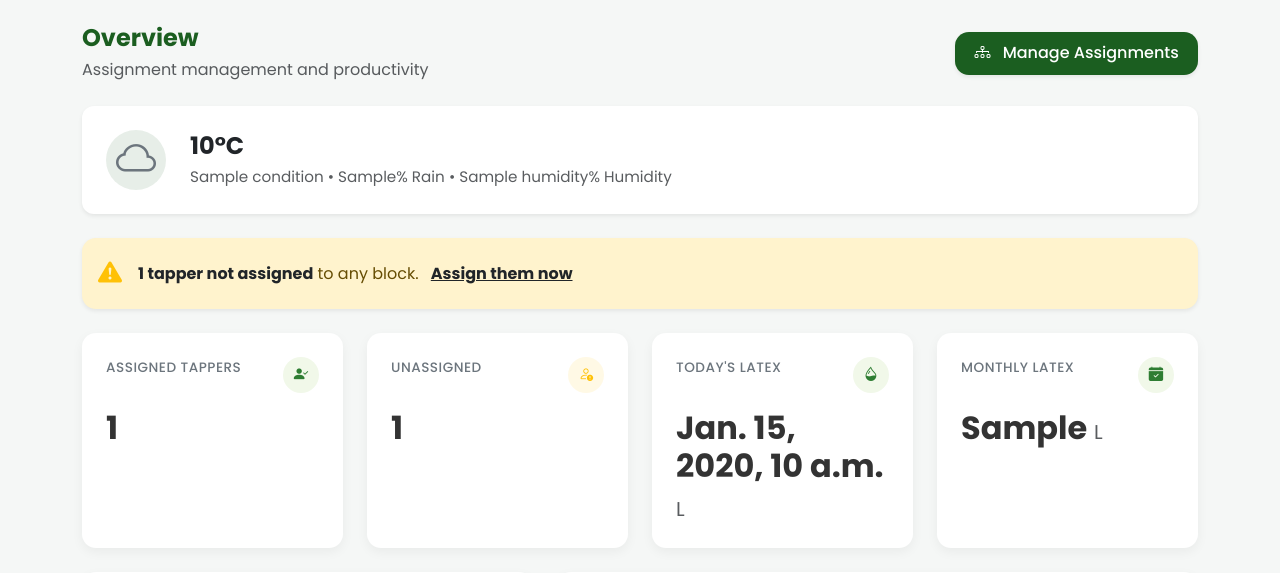
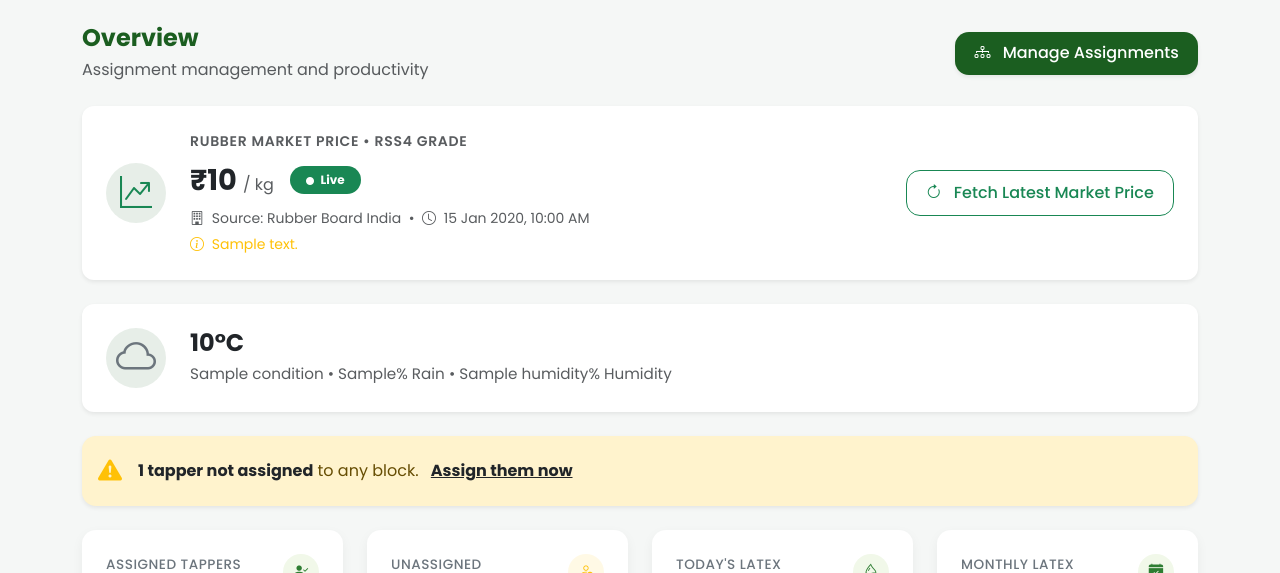
Before and after one commit to ashishprince/rubbersystem, a Django app: template templates/dashboard_manager.html in a window 1280 px wide. Shown: the top 573 px of the page. Run offline with Django 5.2, Linux system fonts and the light colour scheme; the template is opened without the code that fills it: most values are stand-ins (such as "Sample title", 1, 10 or a date in 2020).

Commit message:
Add Live Rubber Market Price feature: MarketPrice model, service, AJAX fetch, dashboard card

```diff
--- a/core/urls.py
+++ b/core/urls.py
@@ -53,4 +53,7 @@ urlpatterns = [
 
     # My Profile
     path('profile/', views.my_profile, name='my_profile'),
+
+    # Market Price (Manager only)
+    path('market-price/fetch/', views.fetch_market_price, name='fetch_market_price'),
 ]
--- a/templates/dashboard_manager.html
+++ b/templates/dashboard_manager.html
@@ -18,8 +18,137 @@
     </a>
 </div>
 
+<!-- Rubber Market Price Card -->
+<div class="card border-0 shadow-sm mb-4 fade-in" style="border-radius: 12px; overflow: hidden;" id="market-price-card">
+    <div class="card-body p-4">
+        <div class="d-flex align-items-center justify-content-between flex-wrap gap-3">
+
+            <!-- Left: Price Info -->
+            <div class="d-flex align-items-center gap-4">
+                <div class="rounded-circle d-flex align-items-center justify-content-center"
+                    style="width: 60px; height: 60px; background-color: rgba(27, 94, 32, 0.1); flex-shrink:0;">
+                    <i class="bi bi-graph-up-arrow text-success fs-2"></i>
+                </div>
+                <div>
+                    <div class="text-muted small fw-semibold text-uppercase mb-1" style="letter-spacing:.05em;">
+                        Rubber Market Price &bull; RSS4 Grade
+                    </div>
+                    <div class="d-flex align-items-center gap-3">
+                        <span id="mp-price" class="fw-bold text-dark" style="font-size: 1.8rem;">
+                            {% if market_price_data.price %}
+                            ₹{{ market_price_data.price }} <span class="fs-6 text-muted fw-normal">/ kg</span>
+                            {% else %}
+                            <span class="text-muted fs-5">--</span>
+                            {% endif %}
+                        </span>
+                        <span id="mp-status-badge"
+                            class="badge rounded-pill px-3 py-2
+                            {% if market_price_data.status == 'live' %}bg-success{% elif market_price_data.status == 'cached' %}bg-warning text-dark{% else %}bg-secondary{% endif %}">
+                            {% if market_price_data.status == 'live' %}
+                            <i class="bi bi-circle-fill me-1" style="font-size:.5rem;"></i> Live
+                            {% elif market_price_data.status == 'cached' %}
+                            <i class="bi bi-clock-history me-1"></i> Cached
+                            {% else %}
+                            <i class="bi bi-exclamation-circle me-1"></i> Unavailable
+                            {% endif %}
+                        </span>
+                    </div>
+                    <div class="text-muted small mt-1">
+                        <i class="bi bi-building me-1"></i> Source: Rubber Board India &nbsp;&bull;&nbsp;
+                        <i class="bi bi-clock me-1"></i>
+                        <span id="mp-updated">
+                            {% if market_price_data.fetched_at %}
+                            {{ market_price_data.fetched_at|date:"d M Y, g:i A" }}
+                            {% else %}
+                            Not fetched yet
+                            {% endif %}
+                        </span>
+                    </div>
+                    {% if market_price_data.message %}
+                    <div class="text-warning small mt-1">
+                        <i class="bi bi-info-circle me-1"></i> {{ market_price_data.message }}
+                    </div>
+                    {% endif %}
+                </div>
+            </div>
+
+            <!-- Right: Fetch Button -->
+            <div>
+                <button id="mp-fetch-btn" class="btn btn-outline-success" onclick="fetchMarketPrice()"
+                    title="Fetch latest RSS4 price from Rubber Board India">
+                    <i class="bi bi-arrow-clockwise me-2" id="mp-fetch-icon"></i>
+                    Fetch Latest Market Price
+                </button>
+                <div id="mp-fetch-msg" class="text-muted small mt-1 text-end" style="display:none;"></div>
+            </div>
+        </div>
+    </div>
+</div>
+
+<script>
+    function fetchMarketPrice() {
+        const btn = document.getElementById('mp-fetch-btn');
+        const icon = document.getElementById('mp-fetch-icon');
+        const msg = document.getElementById('mp-fetch-msg');
+
+        btn.disabled = true;
+        icon.classList.add('spin-icon');
+        msg.style.display = 'none';
+
+        fetch("{% url 'fetch_market_price' %}", {
+            method: 'POST',
+            headers: {
+                'X-CSRFToken': '{{ csrf_token }}',
+                'Content-Type': 'application/json',
+            },
+        })
+            .then(r => r.json())
+            .then(data => {
+                if (data.price) {
+                    document.getElementById('mp-price').innerHTML =
+                        '₹' + parseFloat(data.price).toFixed(2) + ' <span class="fs-6 text-muted fw-normal">/ kg</span>';
+                }
+                const badge = document.getElementById('mp-status-badge');
+                if (data.status === 'live') {
+                    badge.className = 'badge rounded-pill px-3 py-2 bg-success';
+                    badge.innerHTML = '<i class="bi bi-circle-fill me-1" style="font-size:.5rem;"></i> Live';
+                } else {
+                    badge.className = 'badge rounded-pill px-3 py-2 bg-warning text-dark';
+                    badge.innerHTML = '<i class="bi bi-clock-history me-1"></i> Cached';
+                }
+                if (data.fetched_at) {
+                    document.getElementById('mp-updated').textContent = data.fetched_at;
+                }
+                msg.style.display = 'block';
+                msg.textContent = data.success ? '✅ Updated successfully.' : '⚠️ ' + data.message;
+            })
+            .catch(() => {
+                msg.style.display = 'block';
+                msg.textContent = '⚠️ Network error. Please try again.';
+            })
+            .finally(() => {
+                btn.disabled = false;
+                icon.classList.remove('spin-icon');
+            });
+    }
+</script>
+
+<style>
+    @keyframes spin {
+        to {
+            transform: rotate(360deg);
+        }
+    }
+
+    .spin-icon {
+        display: inline-block;
+        animation: spin 1s linear infinite;
+    }
+</style>
+
 <!-- Weather Alert System -->
 {% if weather_data %}
+
 <div class="card border-0 shadow-sm mb-4 fade-in" style="border-radius: 12px; overflow: hidden;">
     <div class="card-body p-4 d-flex align-items-center justify-content-between flex-wrap gap-3">
         <div class="d-flex align-items-center gap-4">
```
Also changed, not shown: core/models.py (+21 -0 lines), core/services/market_price_service.py (added, +177 -0 lines), core/views.py (+38 -1 lines), core/migrations/0007_marketprice.py (added).
